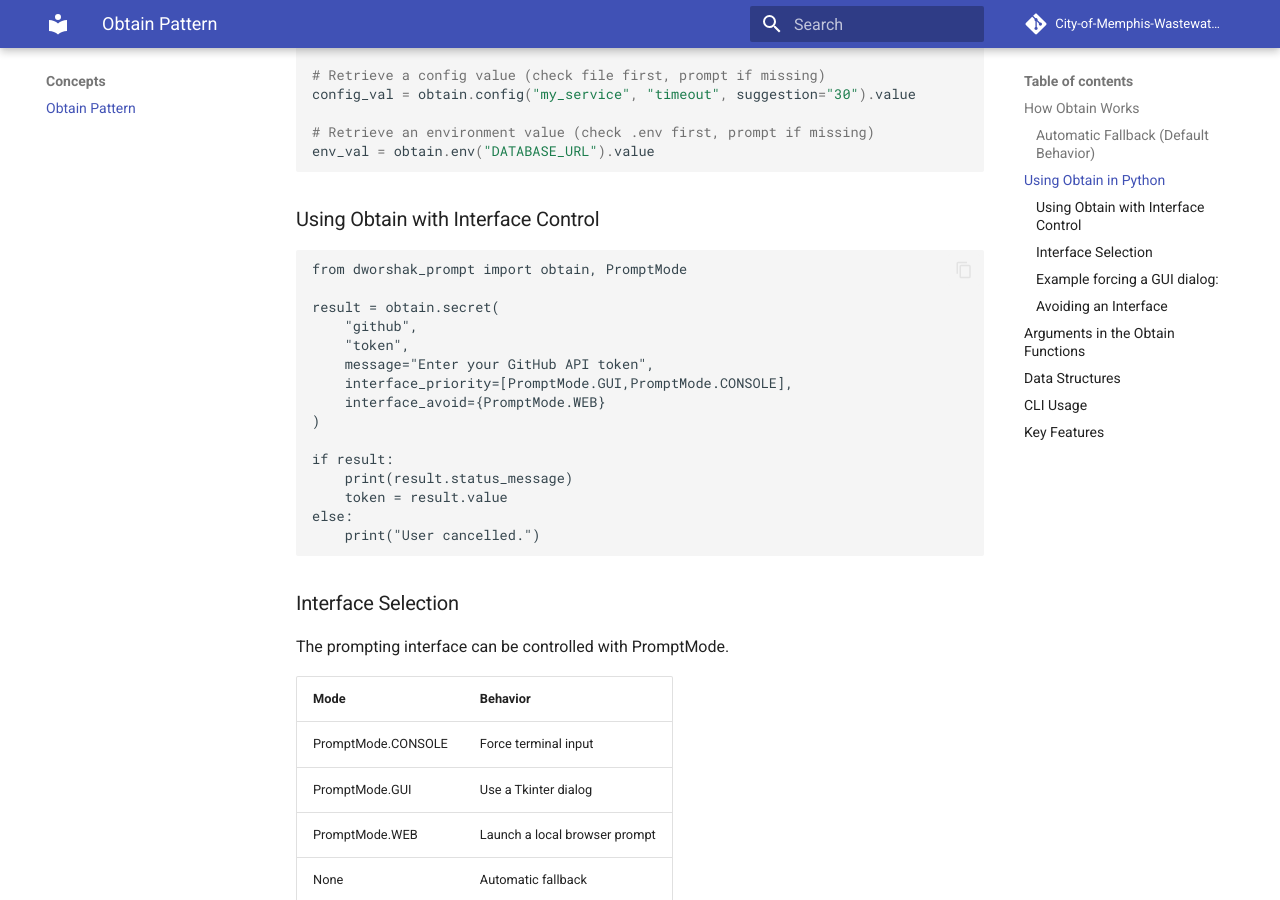
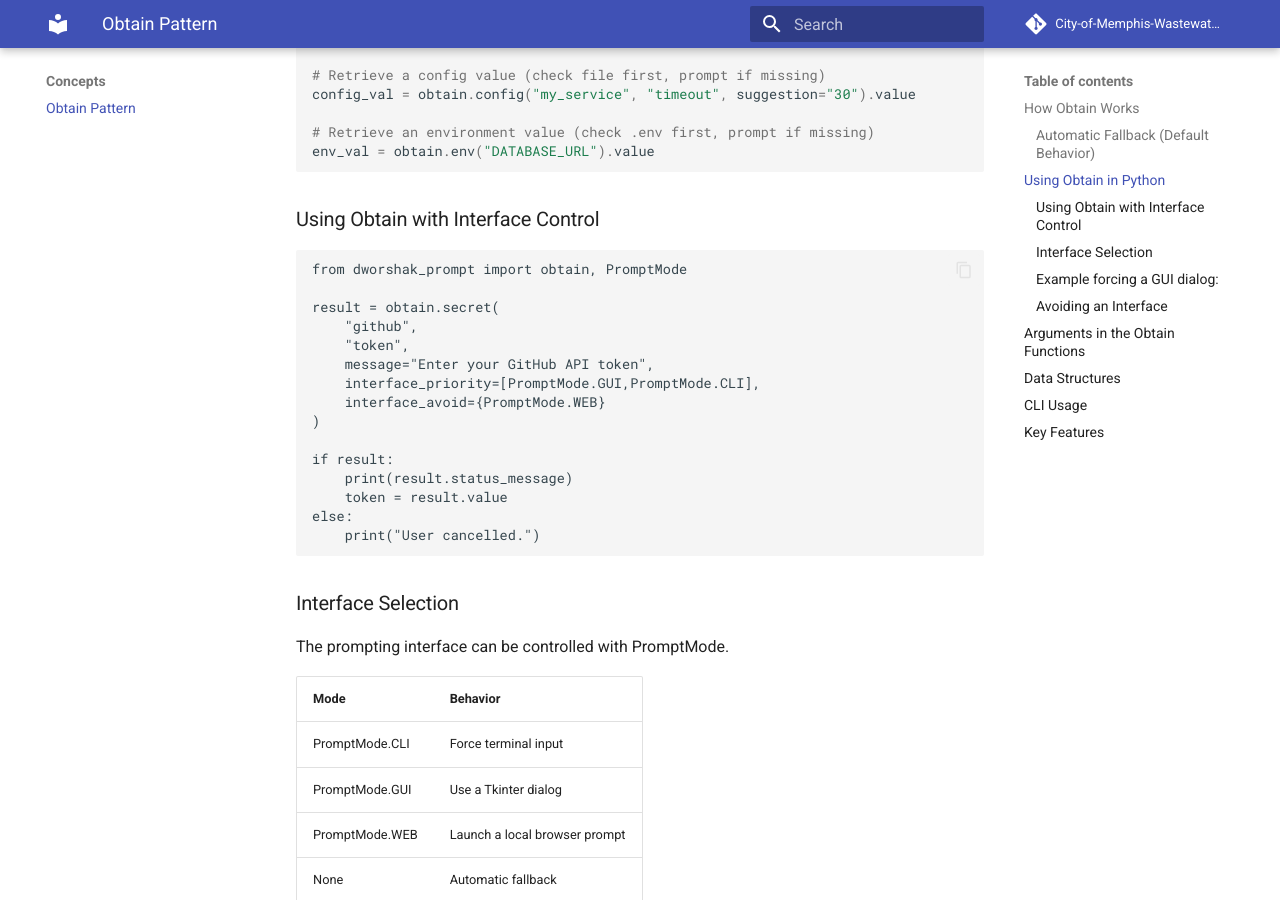
Before and after one commit to City-of-Memphis-Wastewater/dworshak, an MkDocs documentation site: the page built from docs/concepts/obtain.md, in a window 1280 px wide and 900 px high, scrolled down 1190 px. Built offline with MkDocs 1.6.1 and Material for MkDocs 9.7.7, drawn with Linux system fonts in a browser that asks for light colours; comment, search, counter and statistics services are not loaded.

Commit message:
PromptMode.CONSOLE -> PromptMode.CLI

```diff
--- a/docs/concepts/obtain.md
+++ b/docs/concepts/obtain.md
@@ -67,7 +67,7 @@ result = obtain.secret(
     "github",
     "token",
     message="Enter your GitHub API token",
-    interface_priority=[PromptMode.GUI,PromptMode.CONSOLE],
+    interface_priority=[PromptMode.GUI,PromptMode.CLI],
     interface_avoid={PromptMode.WEB}
 )
 
@@ -85,7 +85,7 @@ The prompting interface can be controlled with PromptMode.
 
 | Mode	| Behavior |
 | ------ | ------- |
-| PromptMode.CONSOLE	| Force terminal input |
+| PromptMode.CLI	| Force terminal input |
 | PromptMode.GUI	| Use a Tkinter dialog |
 | PromptMode.WEB	| Launch a local browser prompt |
 | None	| Automatic fallback |
```
